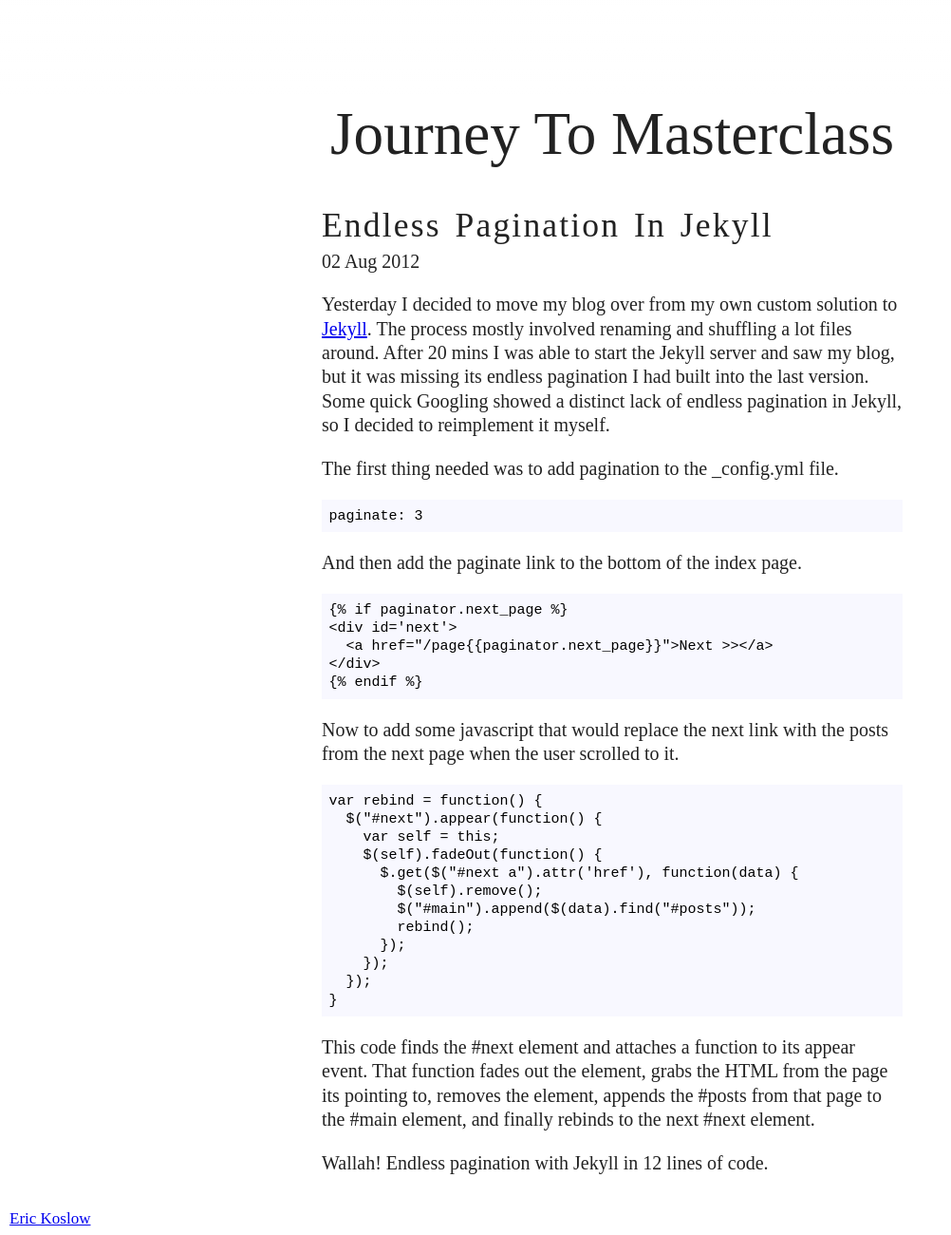
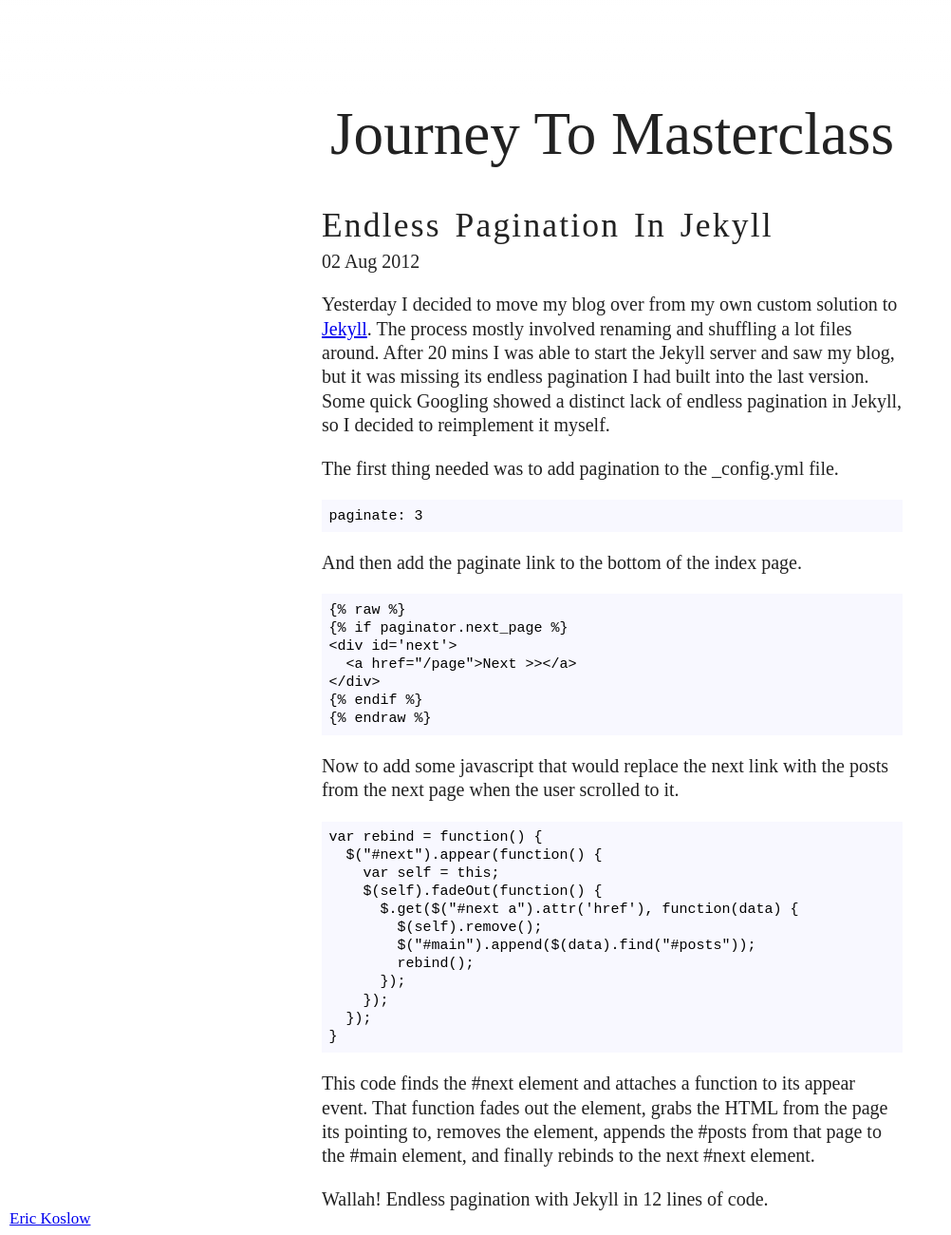
Before and after one commit to ekosz/ekosz.github.io, a Jekyll site: the page built from _posts/2012-08-02-endless-pagination-in-jekyll.md, in a window 1280 px wide and 1300 px high. Shown: the whole window at 95% size, without its empty margins (0-1002 px from the left). Built offline with Jekyll 4.4.1, drawn with Linux system fonts in a browser that asks for light colours; nearby versions of some CDN libraries; library files that are not in the unit come from our copies.

Commit message:
Fixed blog

```diff
--- a/Gemfile
+++ b/Gemfile
@@ -1,3 +1,4 @@
 source :rubygems
 
 gem 'jekyll', '0.11.0'
+gem 'liquid', '2.2.2'
--- a/_posts/2012-08-02-endless-pagination-in-jekyll.md
+++ b/_posts/2012-08-02-endless-pagination-in-jekyll.md
@@ -15,13 +15,13 @@
 
 And then add the paginate link to the bottom of the index page.
 
-    {% raw %}
-    {% if paginator.next_page %}
+    {{ "{% raw " }}%}
+    {{ "{% if paginator.next_page " }}%}
     <div id='next'>
       <a href="/page{{paginator.next_page}}">Next >></a>
     </div>
-    {% endif %}
-    {% endraw %}
+    {{ "{% endif " }}%}
+    {{ "{% endraw " }}%}
 
 Now to add some javascript that would replace the next link with the posts from
 the next page when the user scrolled to it.
```
Also changed, not shown: Gemfile.lock.
